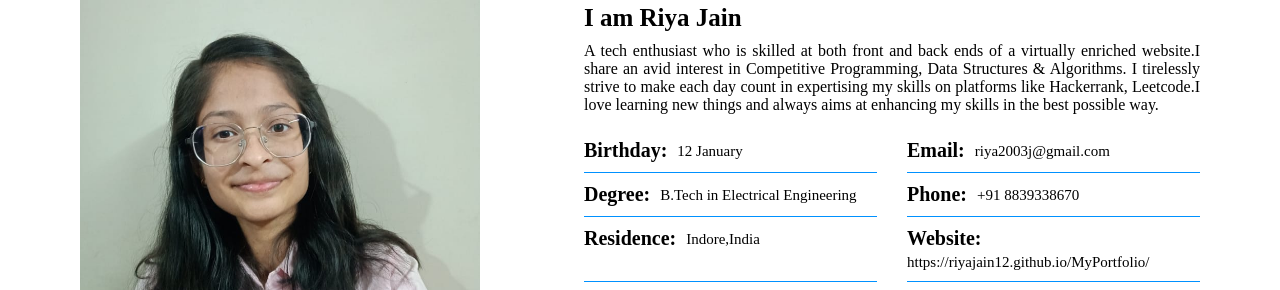
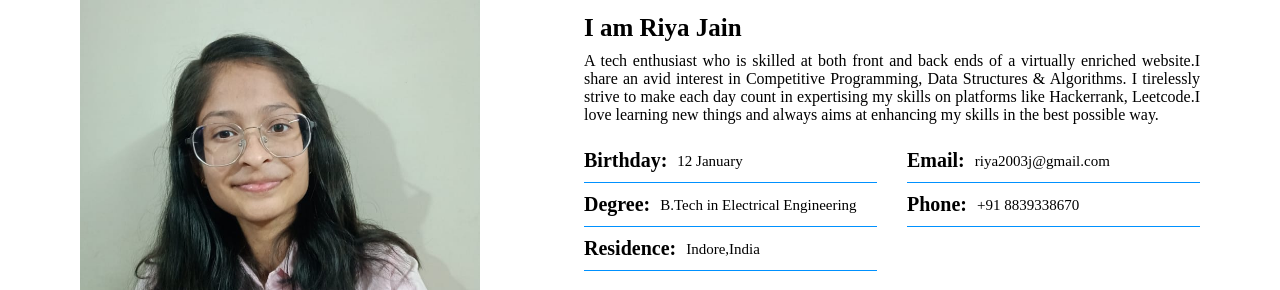
Before and after one commit to RiyaJain12/MyPortfolio, a plain HTML site: page index.html in a window 1280 px wide. Shown: the part 1057-1347 px from the top of the page. Drawn offline with nearby package versions, Linux system fonts and the light colour scheme; a web font is replaced by a local one.

Commit message:
Update index.html

```diff
--- a/index.html
+++ b/index.html
@@ -80,10 +80,7 @@
                             <label>Residence:</label>
                             <p>Indore,India</p>
                         </div>
-                        <div class="list">
-                            <label>Website:</label>
-                            <p>https://riyajain12.github.io/MyPortfolio/</p>
-                        </div>
+
                     </div>
                     <div class="social-links">
                         <a href="https://www.linkedin.com/in/riya-jain-5670b3218/"><i class="fa fa-linkedin"></i></a>
```
